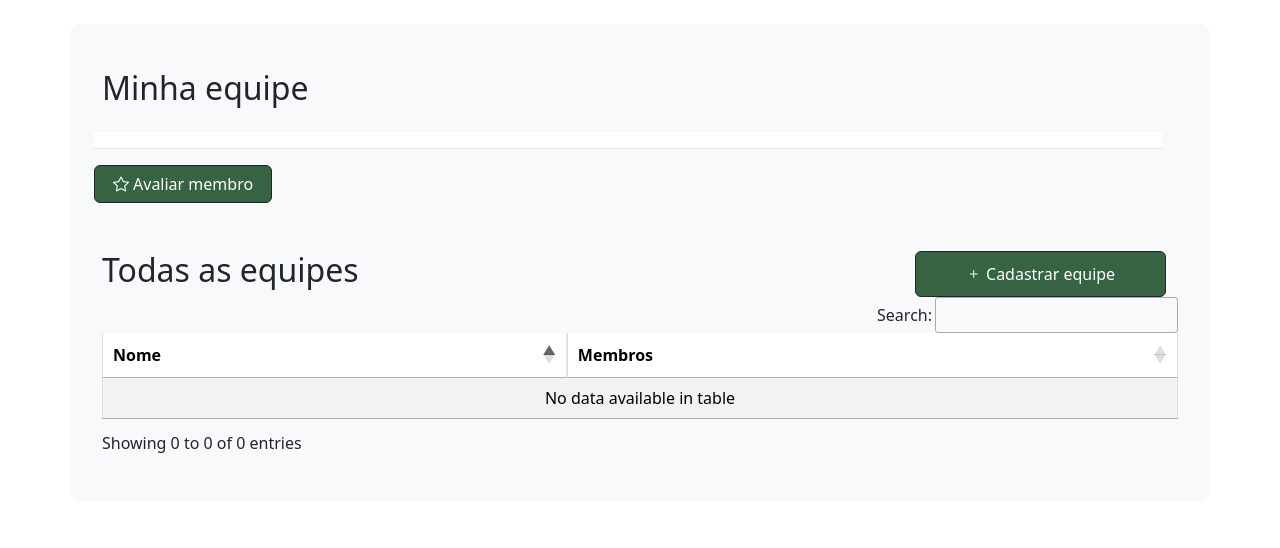
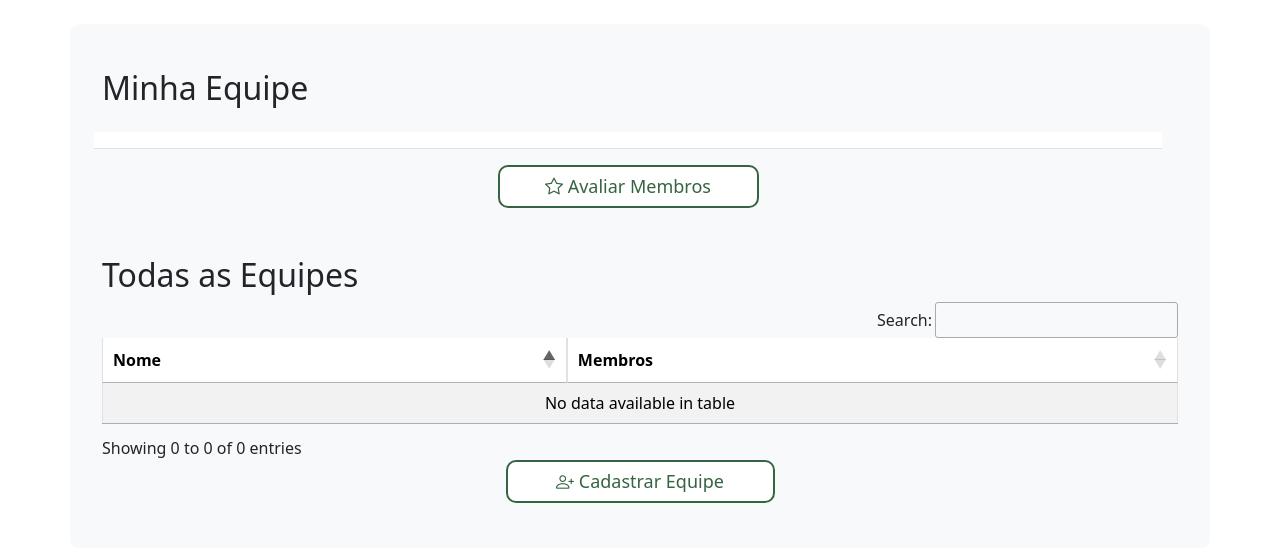
Before and after one commit to Galaticos-API/API-1, a Flask app: page /equipe/ in a window 1280 px wide. Shown: the part 61-609 px from the top of the page. Run offline with Flask 3, Linux system fonts and the light colour scheme; the visitor is signed in with stand-in values (Sample User, id 1); data that the repository does not hold is empty; some libraries are stand-ins or nearby versions.

Commit message:
STYLE - Alteração na interface de Avalição de membros da Equipe Ágil

```diff
--- a/src/static/styles/styles.css
+++ b/src/static/styles/styles.css
@@ -91,6 +91,59 @@ button {
     background-color: #41644A;
 }
 
+.btn-outline-primary {
+    color: #366341 !important;
+    background-color: #ffffff !important;
+    padding: auto, 20px !important;
+    font-size: 18px !important;
+    font-weight: 400 !important;
+    border: 2px solid #366341 !important;
+    border-radius: 10px !important;
+}
+
+.btn-outline-primary:hover,
+.btn-outline-primary:focus,
+.btn-outline-primary:active,
+.btn-outline-primary.active,
+.show > .btn-outline-primary.dropdown-toggle {
+    transition: background .25s !important;
+    color: #ffffff !important;
+    background-color: #366341 !important;
+    border-color: #366341 !important;
+}
+
+.btn-outline-secondary {
+    color: #9b0d0d !important;
+    background-color: #ffffff !important;
+    padding: auto, 20px !important;
+    font-size: 18px !important;
+    font-weight: 400 !important;
+    border: 2px solid #9b0d0d !important;
+    border-radius: 10px !important;
+}
+
+.btn-outline-secondary:hover,
+.btn-outline-secondary:focus,
+.btn-outline-secondary:active,
+.btn-outline-secondary.active,
+.show > .btn-outline-secondary.dropdown-toggle {
+    transition: background .25s !important;
+    color: #ffffff !important;
+    background-color: #9b0d0d !important;
+    border-color: #9b0d0d !important;
+}
+
+.modal-open .modal-backdrop {
+    backdrop-filter: blur(5px);
+    background-color: rgba(0, 0, 0, 0.5);
+    opacity: 1 !important;
+  }
+
+.modal-content {
+    border: 2px solid #366341 !important;
+    border-radius: 12px !important;
+}
+
 #divCadastro {
     display: flex;
     justify-content: center;
--- a/src/templates/equipe.html
+++ b/src/templates/equipe.html
@@ -4,8 +4,11 @@
   <div class="modal-dialog modal-dialog-centered modal-lg">
     <div class="modal-content">
       <div class="modal-header bg-dark text-white" style="background-color: #366341 !important">
-        <h1 class="modal-title fs-5" id="exampleModalLabel">Cadastrar nova equipe</h1>
-        <button type="button" class="btn-close btn-close-white" data-bs-dismiss="modal" aria-label="Close"></button>
+        <h1 class="modal-title fs-5" id="exampleModalLabel">
+          <i class="bi bi-person-plus-fill ms-1 me-2"></i>
+            Cadastrar uma Nova Equipe
+        </h1>
+        <button type="button" class="btn-close btn-close-white me-1" data-bs-dismiss="modal" aria-label="Close"></button>
       </div>
 
       <div class="modal-body">
@@ -22,13 +25,13 @@
               <div class="col-md-6">
                 <label>Membro</label>
                 <select name="membros[]" class="form-select" required>
-                  <option value="">Selecione uma pessoa</option>
+                  <option value="" selected disabled>Selecione uma pessoa</option>
                 </select>
               </div>
               <div class="col-md-6">
                 <label>Função</label>
                 <select name="cargos[]" class="form-select" required>
-                  <option value="">Selecione o cargo</option>
+                  <option value="" selected disabled>Selecione o cargo</option>
                   <option value="Scrum Master">Scrum Master</option>
                   <option value="Product Owner">Product Owner</option>
                   <option value="Dev Team">Dev Team</option>
@@ -37,19 +40,20 @@
             </div>
           </div>
 
-          <button type="button" class="btn btn-sm btn-outline-secondary col-md-2 mx-3" id="addMembro">
+          <button type="button" class="btn btn-sm btn-outline-primary col-md-2 mx-3" id="addMembro">
             <i class="bi bi-person-plus"></i>
             Adicionar
           </button>
-          <button type="button" class="btn btn-danger btn-sm col-md-2" id="removeMembro">
-            <i class="bi bi-x"></i>
+          <button type="button" class="btn btn-outline-secondary btn-sm col-md-2" id="removeMembro">
+            <i class="bi bi-eraser-fill"></i>
             Remover
           </button>
         </form>
       </div>
 
       <div class="modal-footer">
-        <button type="submit" class="btn btn-success" id="btn_cadastro_equipe">Salvar Equipe</button>
+        <button type="button" class="btn btn-outline-secondary" data-bs-dismiss="modal">Cancelar</button>
+        <button type="submit" class="btn btn-outline-primary" id="btn_cadastro_equipe">Salvar Equipe</button>
       </div>
     </div>
   </div>
@@ -61,11 +65,11 @@
       <form id="formAvaliacao">
         <div class="modal-header bg-dark text-white" style="background-color: #366341 !important">
           <h5 class="modal-title" id="modalAvaliacaoLabel">
-            <i class="bi bi-star-fill me-2"></i>
-            Avaliar membro do
+            <i class="bi bi-star-fill ms-1 me-2"></i>
+            Avaliar Membro do
             <span id="nome_equipe_single"></span>
           </h5>
-          <button type="button" class="btn-close btn-close-white" data-bs-dismiss="modal" aria-label="Fechar"></button>
+          <button type="button" class="btn-close btn-close-white me-1" data-bs-dismiss="modal" aria-label="Fechar"></button>
         </div>
 
         <div class="modal-body" id="MembrosAvaliacao">
@@ -75,7 +79,7 @@
               <select name="membro" id="membro" class="form-select" required></select>
             </div>
             <div class="col-md-6">
-              <label>Função</label>
+              <label>Período</label>
               <select name="sprint" id="sprint" class="form-select" required>
                 <option value="" selected disabled>Selecione a sprint</option>
                 <option value="1">Sprint 1</option>
@@ -120,8 +124,8 @@
         </div>
 
         <div class="modal-footer">
-          <button type="button" class="btn btn-secondary" data-bs-dismiss="modal">Cancelar</button>
-          <button type="submit" class="btn btn-success">Salvar Avaliação</button>
+          <button type="button" class="btn btn-outline-secondary" data-bs-dismiss="modal">Cancelar</button>
+          <button type="submit" class="btn btn-outline-primary">Salvar Avaliação</button>
         </div>
       </form>
     </div>
@@ -129,7 +133,7 @@
 </div>
 
 <div class="content row">
-  <h2 class="col-12 col-md-12">Minha equipe</h2>
+  <h2 class="col-12 col-md-12">Minha Equipe</h2>
   <div class="col-12 col-md-12 px-3 mb-5 row">
     <table class="table table-responsive col-6 col-md-9 mt-3">
       <thead>
@@ -139,19 +143,13 @@
         </tr>
       </thead>
     </table>
-    <button class="btn btn-dark col-4 col-md-2" data-bs-toggle="modal" data-bs-target="#modal_avaliacao" style="background-color: #366341 !important">
+    <center><button class="btn btn-outline-primary col-4 col-md-3" data-bs-toggle="modal" data-bs-target="#modal_avaliacao">
       <i class="bi bi-star"></i>
-      Avaliar membro
-    </button>
+      Avaliar Membros
+    </button></center>
   </div>
 
-  <h2 class="col-12 col-md-9">Todas as equipes</h2>
-  <div class="col-6 col-md-3 row">
-    <button type="button" class="btn btn-dark" data-bs-toggle="modal" data-bs-target="#modal_equipe" style="background-color: #366341 !important">
-      <i class="bi bi-plus"></i>
-      Cadastrar equipe
-    </button>
-  </div>
+  <h2 class="col-12 col-md-9">Todas as Equipes</h2>
   <div class="col-12 col-md-12">
     <table id="tabela-equipes" class="table table-striped table-bordered">
       <thead class="thead-dark">
@@ -164,10 +162,16 @@
         <!-- Vai ser preenchido via JS -->
       </tbody>
     </table>
+
+    <center><button class="btn btn-outline-primary col-4 col-md-3" data-bs-toggle="modal" data-bs-target="#modal_equipe">
+      <i class="bi bi-person-plus"></i>
+      Cadastrar Equipe
+    </button></center>
   </div>
 
   <input type="hidden" value="" />
 </div>
+
 <script>
   const USER_ID = "{{ session['RA'] }}";
 </script>
```
